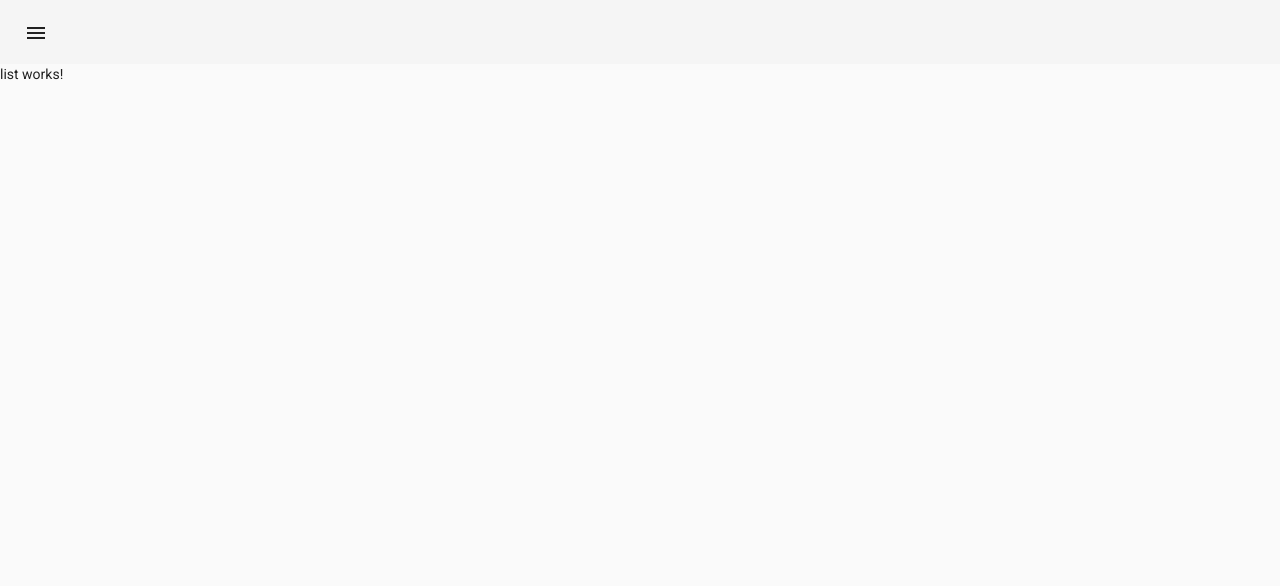
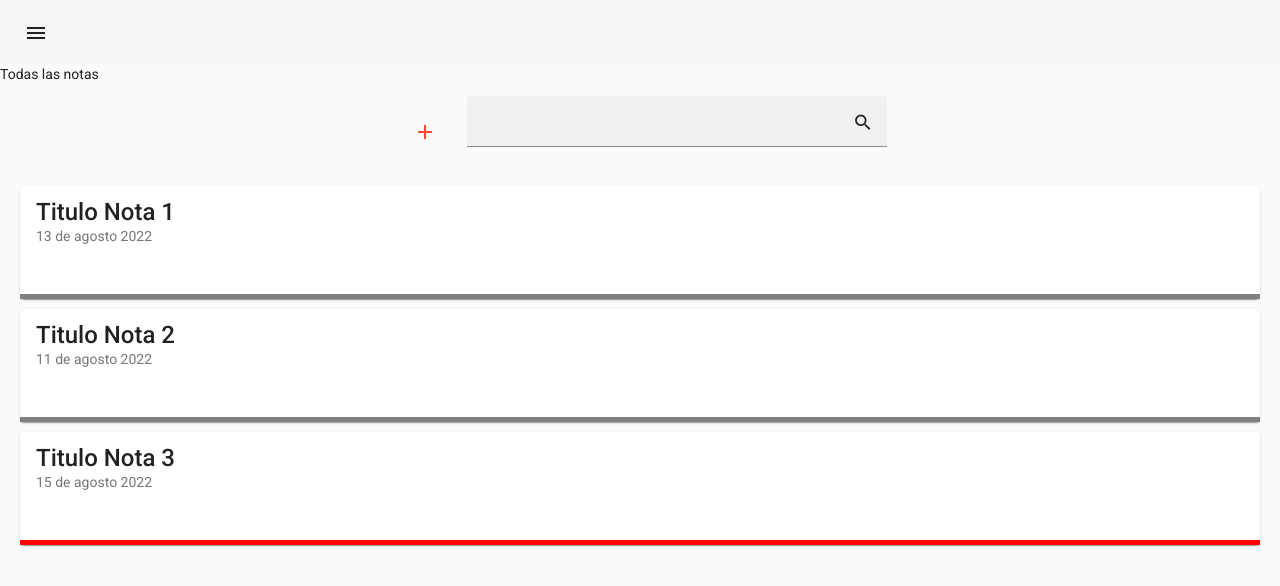
Before and after one commit to macunab/NoteApp, an Angular app: page /notes/categories in a window 1280 px wide. Shown: the top 586 px of the page. Built offline with nearby package versions, Linux system fonts and the light colour scheme.

Commit message:
note list

```diff
--- a/src/app/app.component.html
+++ b/src/app/app.component.html
@@ -1 +1,2 @@
+
 <router-outlet></router-outlet>
--- a/src/app/note/home/home.component.html
+++ b/src/app/note/home/home.component.html
@@ -1,7 +1,7 @@
 <mat-sidenav-container fullscreen>
 
     <mat-sidenav #sidenav mode="push">
-        <h1>Sidenav</h1>
+        <h1>Sidenav de NoteApp</h1>
     </mat-sidenav>
 
     <mat-toolbar>
--- a/src/app/note/list/list.component.html
+++ b/src/app/note/list/list.component.html
@@ -1 +1,46 @@
-<p>list works!</p>
+<p>Todas las notas</p>
+
+<div fxLayout="row" fxLayoutAlign="center center" fxLayoutGap="10px">
+    <div fxLayoutAlign="">
+        <button mat-button color="warn"><mat-icon>add</mat-icon></button>
+    </div>
+
+        <mat-form-field appearance="fill" style="width: 30em; margin-right: 5px;">
+            <input matInput>
+            <mat-icon matSuffix>search</mat-icon>
+        </mat-form-field>
+</div>
+
+<div fxLayout="column" fxLayoutGap="10px" style="margin: 20px;">
+
+        <mat-card fxFlex="1 1 auto">
+            <mat-card-title>Titulo Nota 1</mat-card-title>
+            <mat-card-subtitle>13 de agosto 2022</mat-card-subtitle>
+            <mat-card-actions>
+            </mat-card-actions>
+            <mat-card-footer>
+                <div class="note-color {{defaultColor}}"></div>
+            </mat-card-footer>
+        </mat-card>
+
+        <mat-card fxFlex="1 1 auto">
+            <mat-card-title>Titulo Nota 2</mat-card-title>
+            <mat-card-subtitle>11 de agosto 2022</mat-card-subtitle>
+            <mat-card-actions>
+            </mat-card-actions>
+            <mat-card-footer>
+                <div class="note-color {{defaultColor}}"></div>
+            </mat-card-footer>
+        </mat-card>
+
+        <mat-card fxFlex="1 1 auto">
+            <mat-card-title>Titulo Nota 3</mat-card-title>
+            <mat-card-subtitle>15 de agosto 2022</mat-card-subtitle>
+            <mat-card-actions>
+            </mat-card-actions>
+            <mat-card-footer>
+                <div class="note-color {{redColor}}"></div>
+            </mat-card-footer>
+        </mat-card>
+
+</div>
--- a/src/app/note/list/list.component.ts
+++ b/src/app/note/list/list.component.ts
@@ -8,6 +8,9 @@ import { Component, OnInit } from '@angular/core';
 })
 export class ListComponent implements OnInit {
 
+  defaultColor: string = 'note-grey';
+  redColor: string = 'note-red';
+
   constructor() { }
 
   ngOnInit(): void {
--- a/src/app/note/note.module.ts
+++ b/src/app/note/note.module.ts
@@ -4,6 +4,8 @@ import { MaterialModule } from '../material/material.module';
 import { HomeComponent } from './home/home.component';
 import { NoteRoutingModule } from './note-routing.module';
 import { ListComponent } from './list/list.component';
+import { FlexLayoutModule } from '@angular/flex-layout';
+
 
 
 
@@ -14,6 +16,7 @@ import { ListComponent } from './list/list.component';
   ],
   imports: [
     CommonModule,
+    FlexLayoutModule,
     MaterialModule,
     NoteRoutingModule
   ]
--- a/src/styles.css
+++ b/src/styles.css
@@ -2,3 +2,15 @@
 
 html, body { height: 100%; }
 body { margin: 0; font-family: Roboto, "Helvetica Neue", sans-serif; }
+.note-color {
+    height: 5px;
+    width: 100%;
+    }
+
+.note-grey {
+    background: grey;
+}
+
+.note-red {
+    background: red;
+}
```
Also changed, not shown: src/app/material/material.module.ts (+10 -0 lines).
